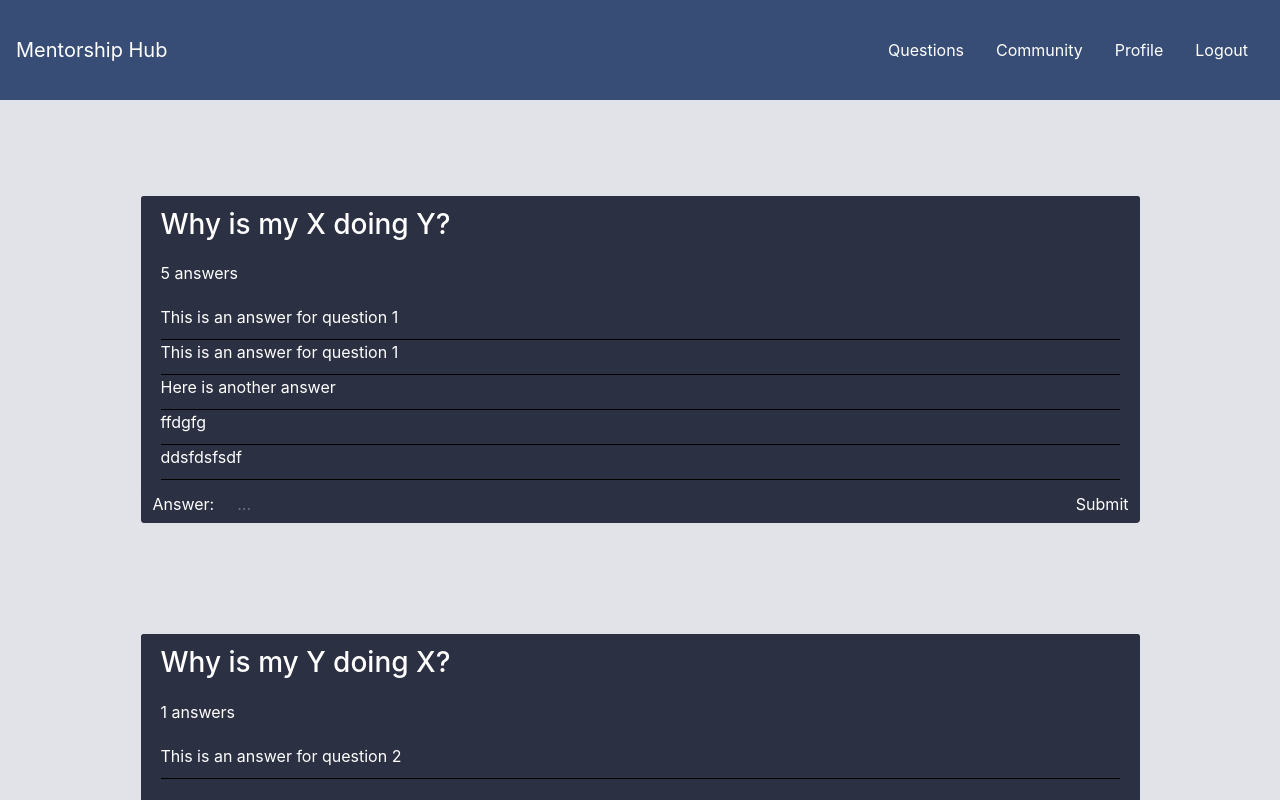
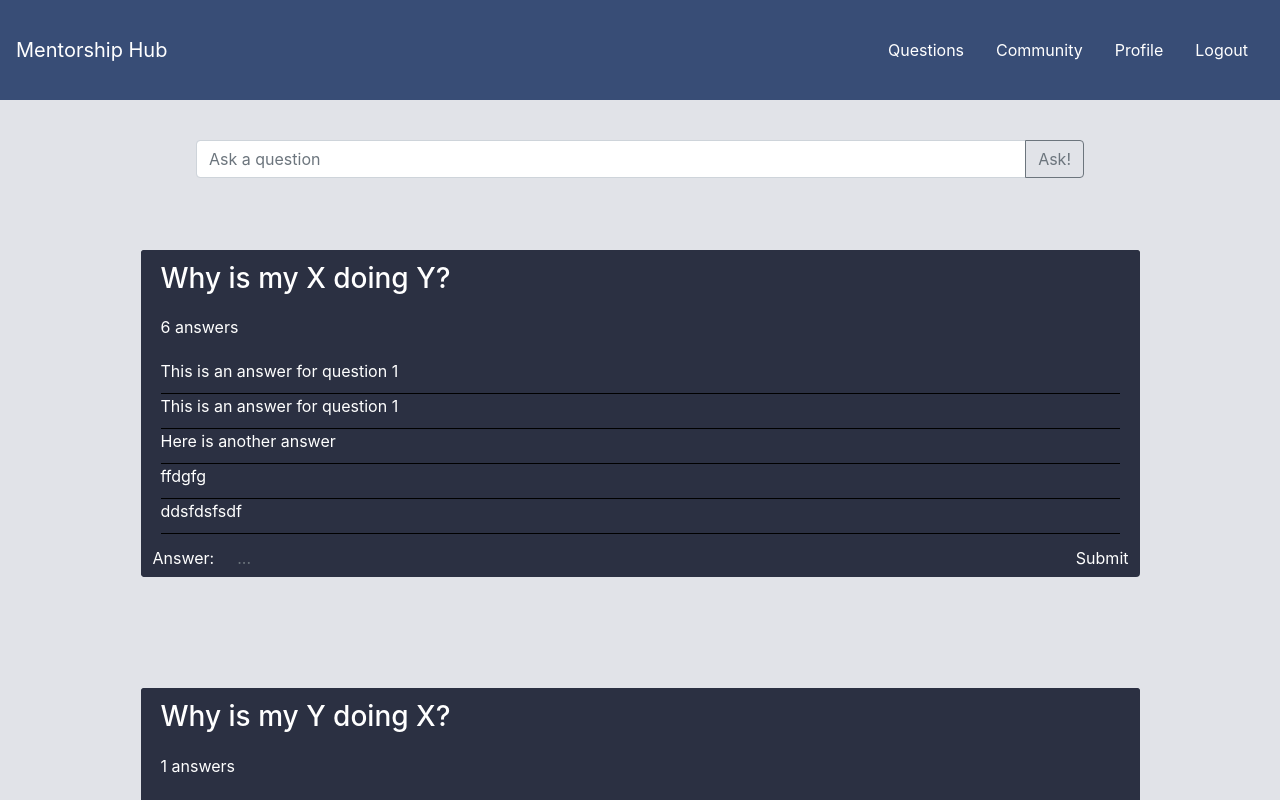
Before and after one commit to webbdm/Q-and-A-Hub, a React app: page / in a window 1280 px wide. Shown: the top 800 px of the page. Built offline with nearby package versions, Linux system fonts and the light colour scheme; no server answers; data requests are answered from the project's data file.

Commit message:
Add input

```diff
--- a/db.json
+++ b/db.json
@@ -41,6 +41,13 @@
       "question_id": 1,
       "created_by": "3",
       "id": "yCYH0Dg"
+    },
+    {
+      "text": "yay",
+      "created_at": "11:30am",
+      "question_id": 1,
+      "created_by": "3",
+      "id": "0pmauZJ"
     }
   ],
   "questions": [
--- a/src/components/question/Question.js
+++ b/src/components/question/Question.js
@@ -8,6 +8,7 @@
 	const user = profiles.find(profile => profile.id = answerer);
 	return (<span className="answer"><p>{text}</p><p className="user-name">{user && user.name}</p></span>)
 };
+
 
 const QuestionCard = ({ id, text, answers = [], refreshAnswers, profiles = [] }) => {
 	const [newAnswer, setNewAnswer] = useState("");
@@ -52,6 +53,15 @@
 	</div>);
 };
 
+const AddQuestion = () => {
+	return (<div style={{'padding': '0 10%'}}class="input-group mb-3">
+		<input type="text" class="form-control" placeholder="Ask a question" aria-label="Recipient's username" aria-describedby="button-addon2" />
+		<div class="input-group-append">
+			<button class="btn btn-outline-secondary" type="button" id="button-addon2">Ask!</button>
+		</div>
+	</div>)
+};
+
 class Question extends Component {
 	constructor(props) {
 		super();
@@ -91,8 +101,9 @@
 
 
 	render() {
-		console.log(this.state.profiles);
-		return <div className="question-wrapper">
+		return <React.Fragment>
+			<AddQuestion />
+			<div className="question-wrapper">
 				{this.state.questions.map(question => {
 					return <QuestionCard
 						key={question.id}
@@ -103,7 +114,8 @@
 						refreshAnswers={this.refreshAnswers} />;
 
 				})}
-		</div>;
+			</div>
+		</React.Fragment>;
 	}
 }
 
```
Lines whose indentation alone changed are shown as unchanged.
